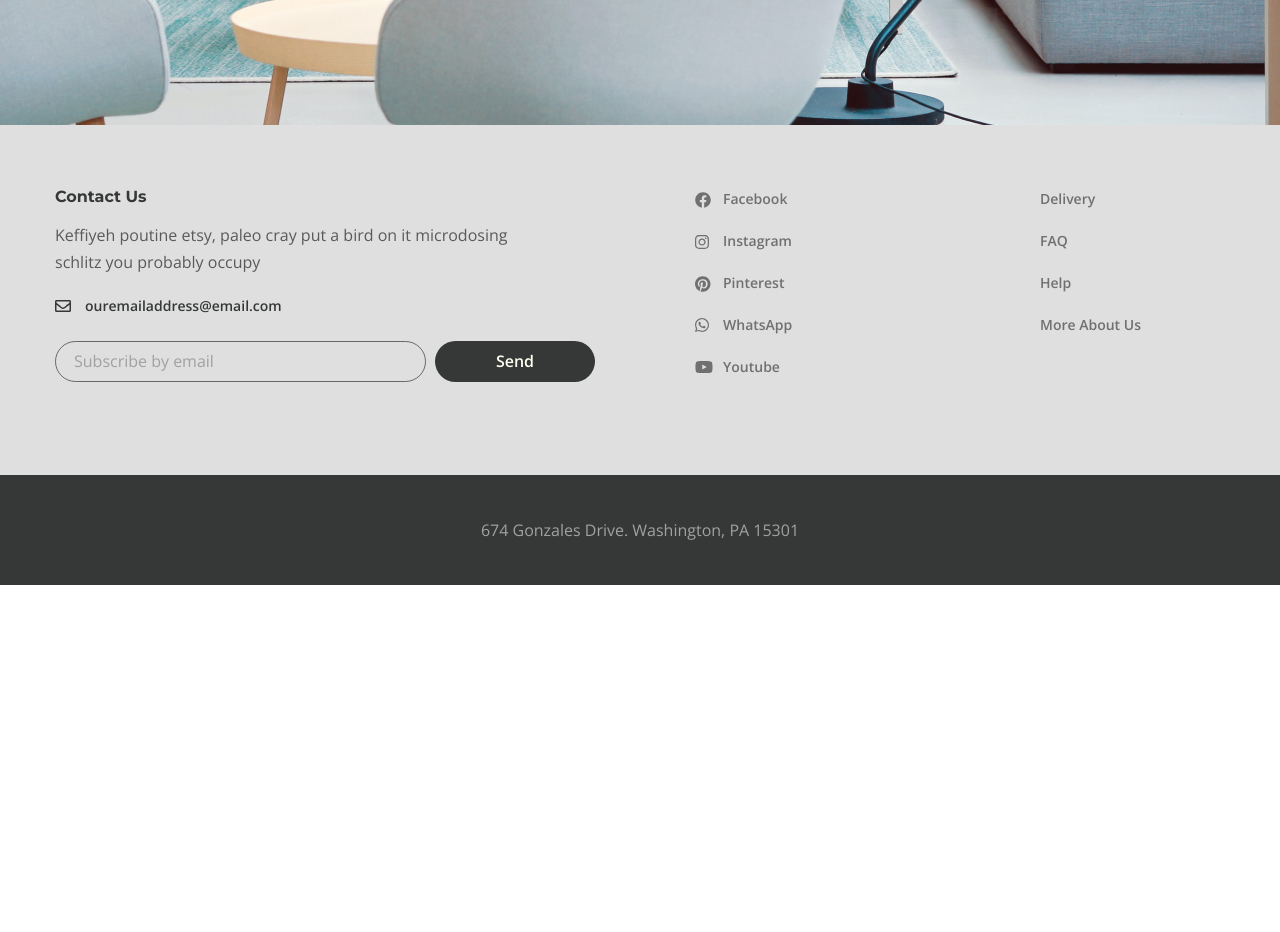
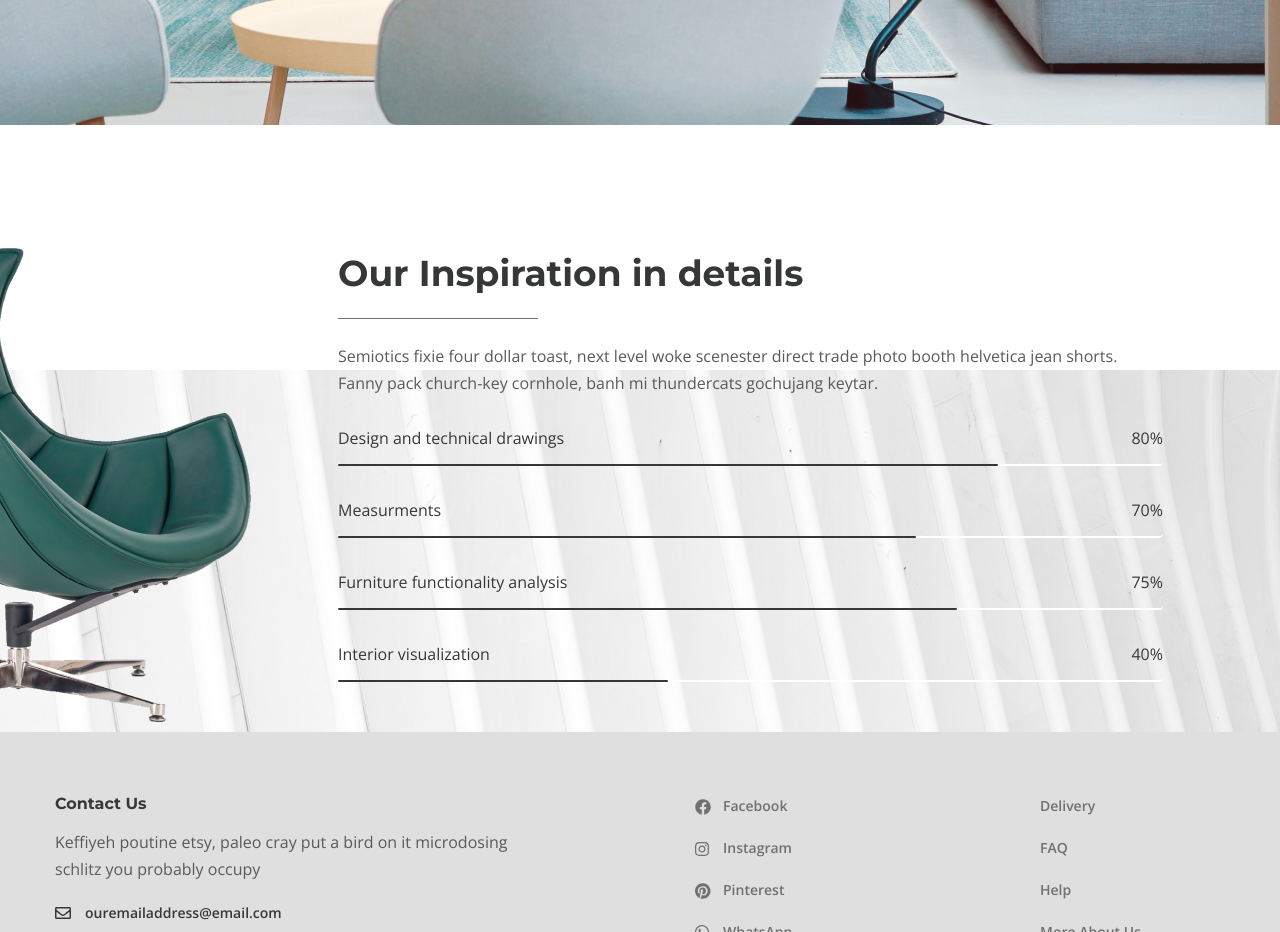
Before and after one commit to ELegek/Desire, a website: page app/about.html in a window 1280 px wide. Shown: the part 1420-2352 px from the top of the page. Before the commit the page ends 2005 px from the top, so only its background shows below. Drawn offline with nearby package versions, Linux system fonts and the light colour scheme.

Commit message:
section inspiration

```diff
--- a/app/about.html
+++ b/app/about.html
@@ -111,6 +111,54 @@
 				</div>
 
 			</section>
+
+			<section class="inspiration">
+				<div class="container-fluid">
+					<div class="inspiration__inner">
+						<img class="inspiration__images" src="images/inspiration-decor.png" alt="images">
+						<div class="inspiration__content">
+							<h3 class="inspiration__title">
+								Our Inspiration in details
+							</h3>
+							<p class="inspiration__text">
+								Semiotics fixie four dollar toast, next level woke scenester direct trade photo booth
+								helvetica jean shorts. Fanny pack church-key cornhole, banh mi thundercats gochujang
+								keytar.
+							</p>
+							<ul class="inspiration__list">
+								<li class="inspiration__item">
+									<div class="inspiration__item-content">
+										<p class="inspiration__item-text">Design and technical drawings</p>
+										<p class="inspiration__num">80%</p>
+									</div>
+									<div class="inspiration__line" style="width: 80%;"></div>
+								</li>
+								<li class="inspiration__item">
+									<div class="inspiration__item-content">
+										<p class="inspiration__item-text">Measurments</p>
+										<p class="inspiration__num">70%</p>
+									</div>
+									<div class="inspiration__line" style="width: 70%;"></div>
+								</li>
+								<li class="inspiration__item">
+									<div class="inspiration__item-content">
+										<p class="inspiration__item-text">Furniture functionality analysis</p>
+										<p class="inspiration__num">75%</p>
+									</div>
+									<div class="inspiration__line" style="width: 75%;"></div>
+								</li>
+								<li class="inspiration__item">
+									<div class="inspiration__item-content">
+										<p class="inspiration__item-text">Interior visualization</p>
+										<p class="inspiration__num">40%</p>
+									</div>
+									<div class="inspiration__line" style="width: 40%;"></div>
+								</li>
+							</ul>
+						</div>
+					</div>
+				</div>
+			</section>
 		</main>
 		<footer class="footer">
 			<div class="footer__content">
--- a/app/scss/_global.scss
+++ b/app/scss/_global.scss
@@ -5,7 +5,6 @@ body {
 
 body {
 	font-family: 'Open Sans', sans-serif;
-	height: 100%;
 	font-weight: 400;
 	font-size: 16px;
 	line-height: 27px;
--- a/app/scss/style.scss
+++ b/app/scss/style.scss
@@ -739,3 +739,82 @@
         align-items: center;
     }
 }
+
+// inspiration
+
+.inspiration {
+
+    padding-top: 100px;
+    position: relative;
+
+    &::after {
+        content: '';
+        position: absolute;
+        bottom: 0;
+        left: 0;
+        right: 0;
+        background-image: url(../images/inspiration-bg.jpg);
+        height: 362px;
+        z-index: -1;
+    }
+
+    &__inner {
+        display: flex;
+        justify-content: center;
+        align-items: center;
+    }
+
+    &__images {
+        margin-right: 78px;
+        margin-left: -290px;
+    }
+
+    &__title {
+        font-size: 36px;
+        line-height: 60px;
+        color: $title;
+        @extend %title-font;
+        padding-bottom: 16px;
+        margin-bottom: 24px;
+        position: relative;
+
+        &::after {
+            content: '';
+            position: absolute;
+            bottom: 0;
+            left: 0;
+            background: #6D7278;
+            width: 200px;
+            height: 1px;
+        }
+    }
+
+    &__content {
+        max-width: 825px;
+    }
+
+    &__text {
+        margin-bottom: 30px;
+    }
+
+    &__item {
+        color: $title;
+        line-height: 23px;
+        margin-bottom: 33px;
+    }
+
+    &__item-content {
+        display: flex;
+        justify-content: space-between;
+        padding-bottom: 14px;
+        border-bottom: 2px solid #fff;
+        border-radius: 4px;
+    }
+
+    &__line {
+        height: 2px;
+        border-radius: 4px;
+        background-color: $title;
+        margin-top: -2px;
+    }
+}
```
Also changed, not shown: app/css/style.min.css, app/images/inspiration-bg.jpg (added), app/images/inspiration-decor.png (added).
